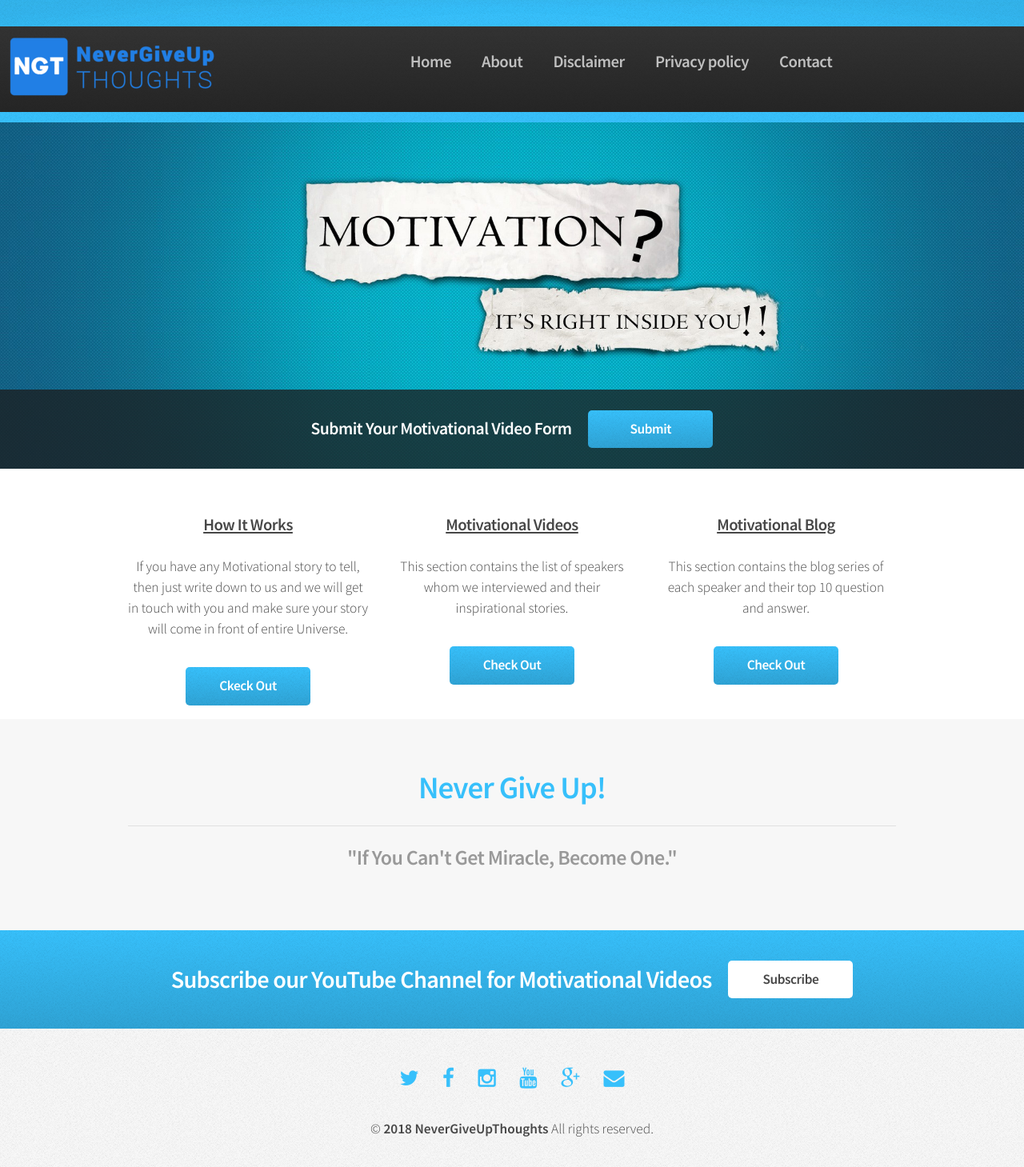
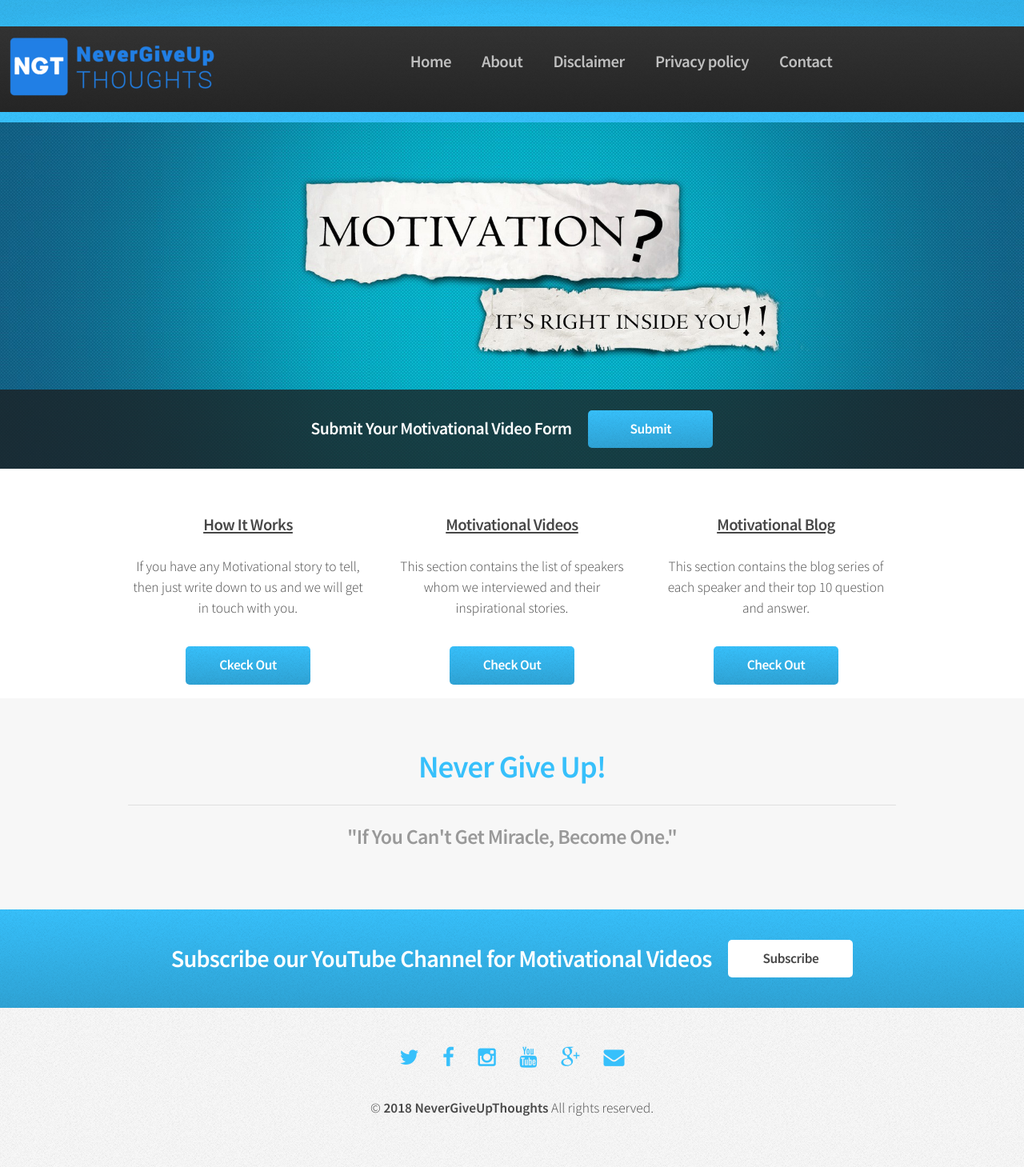
Before and after one commit to NeverGiveUpThoughts/ngt.github.io, a Jekyll site: the page built from index.html, in a window 1280 px wide. Shown: the whole page at 80% size. Built offline with Jekyll 4.4.1, drawn with Linux system fonts in a browser that asks for light colours; the list of posts is cut into pages by our own code; after the commit the page ends 1433 px from its top, so only the background shows below that.

Commit message:
Update index.html

```diff
--- a/index.html
+++ b/index.html
@@ -20,8 +20,7 @@ layout: default
 
 									<h3><u>How It Works</u></h3>
 									<p style="text-align:center">If you have any Motivational story to tell, then just write down to us
-and we will get in touch with you and make sure your story will come in front of entire Universe.
-</p>
+and we will get in touch with you. </p>
                                     <a href="howitworks.html" class="button">Ckeck Out</a>
 								</div>
 							</section>
```
